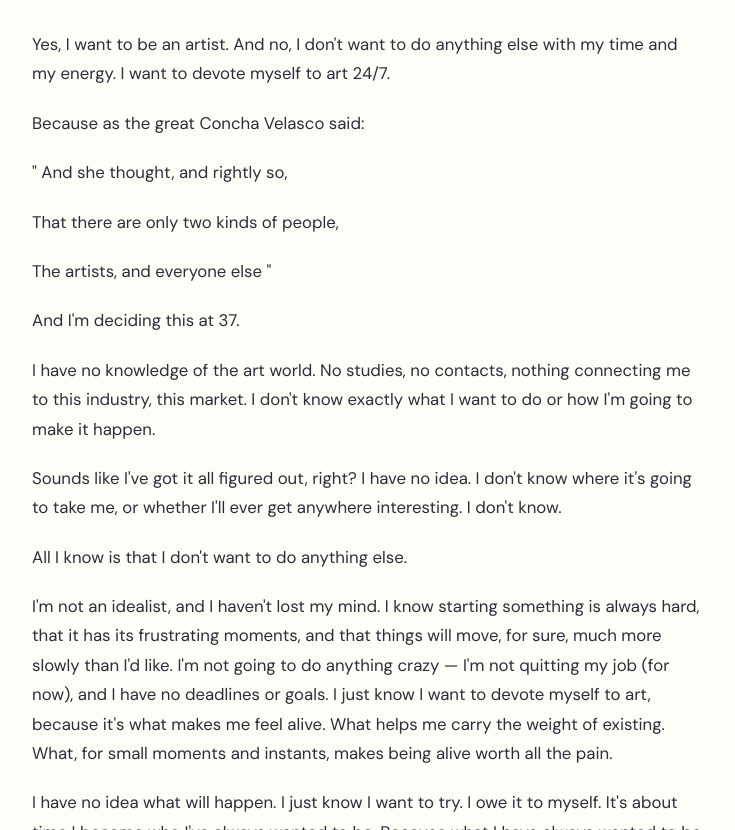
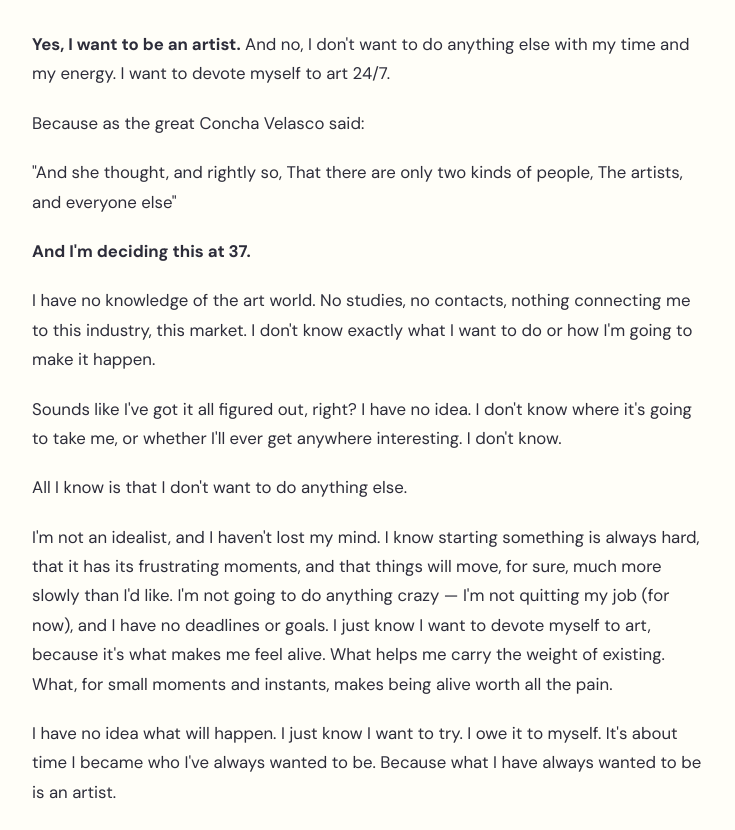
Before and after one commit to maramotto/maramotto_website, an Eleventy site: page blog/posts/2026-08-24-mama-quiero-ser-artista/mama-quiero-ser-artista.en.md in a window 1280 px wide. Shown: the part 949-1779 px from the top of the page, without its empty margins (272-1007 px from the left). Built offline with nearby package versions, Linux system fonts and the light colour scheme; Eleventy itself is replaced by a stand-in of ours; files that its build step writes are made by us from their sources.

Commit message:
style(blog): negritas y cita en blockquote en mama-quiero-ser-artista

```diff
--- a/blog/posts/2026-08-24-mama-quiero-ser-artista/mama-quiero-ser-artista.en.md
+++ b/blog/posts/2026-08-24-mama-quiero-ser-artista/mama-quiero-ser-artista.en.md
@@ -9,20 +9,15 @@ imageRatio: square
 excerpt: "The first post of this blog"
 ---
 
-Yes, I want to be an artist. And no, I don't want to do anything else
+**Yes, I want to be an artist.** And no, I don't want to do anything else
 with my time and my energy. I want to devote myself to art 24/7.
 
 Because as the great Concha Velasco said:
 
-"
-And she thought, and rightly so,
+> "And she thought, and rightly so,
+ That there are only two kinds of people, The artists, and everyone else"
 
-That there are only two kinds of people,
-
-The artists, and everyone else
-"
-
-And I'm deciding this at 37.
+**And I'm deciding this at 37.**
 
 I have no knowledge of the art world. No studies, no contacts, nothing
 connecting me to this industry, this market. I don't know exactly what I
```
Also changed, not shown: blog/posts/2026-08-24-mama-quiero-ser-artista/mama-quiero-ser-artista.es.md (+5 -9 lines).
